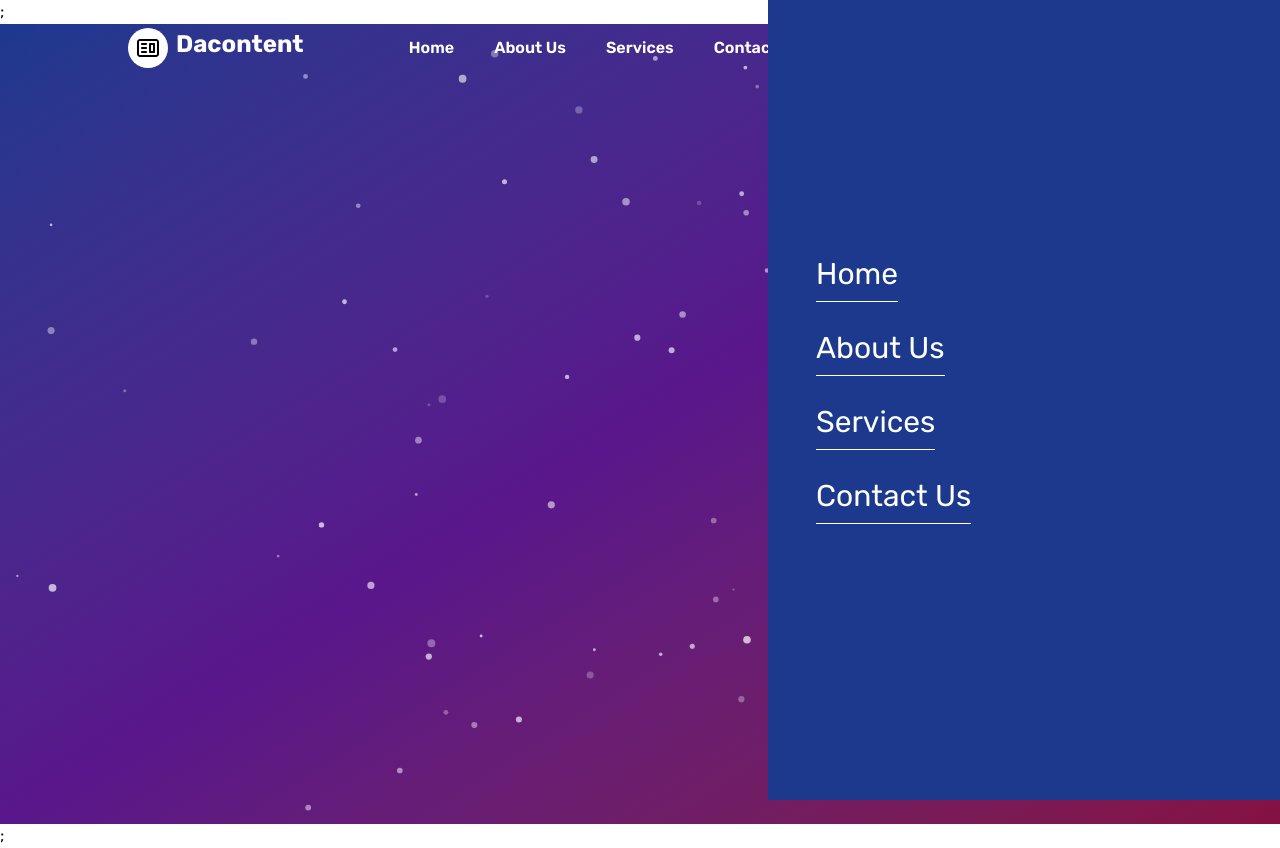
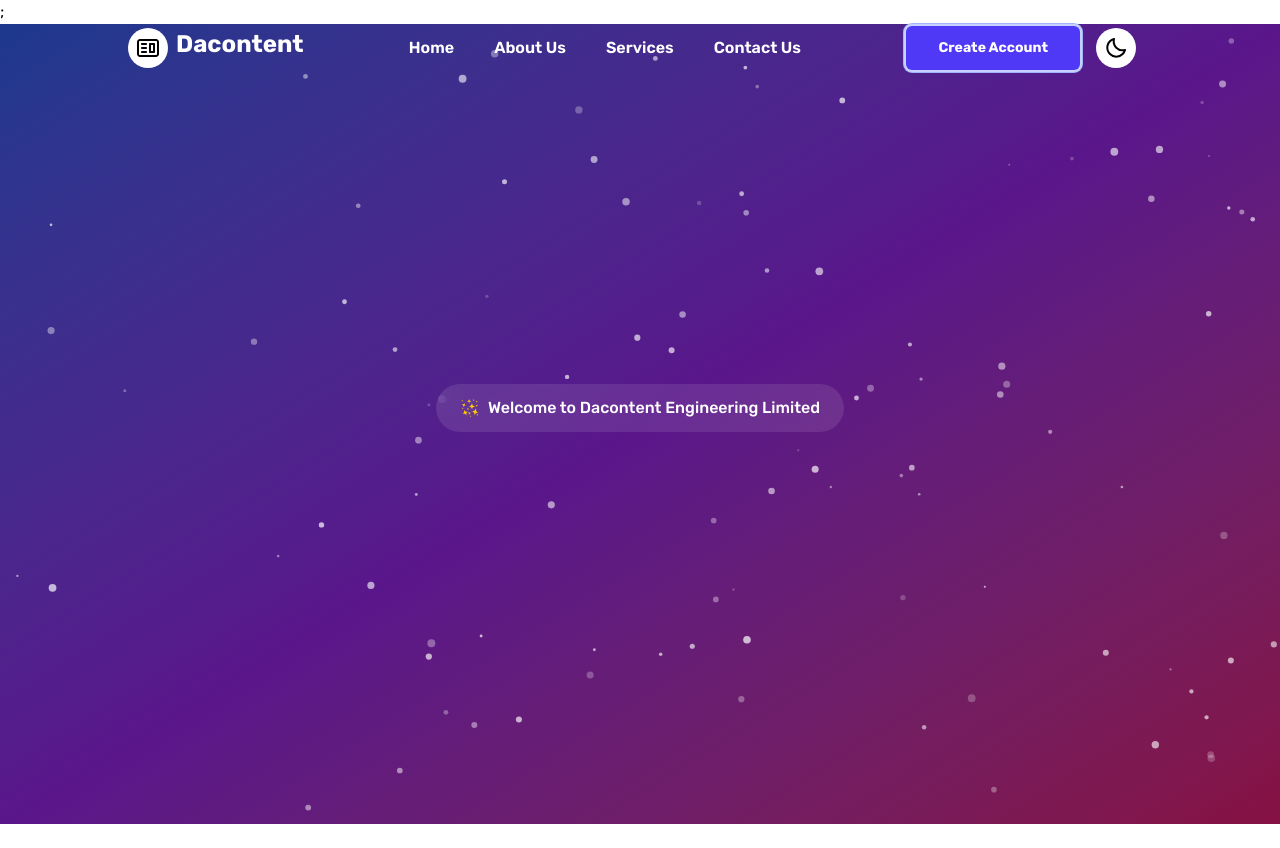
Before and after one commit to dayo8080/dacontent-frontend, a Next.js app: page / in a window 1280 px wide. After the commit the page ends 824 px from the top, so only its background shows below. Built offline with nearby package versions, Linux system fonts and the light colour scheme.

Commit message:
Hero Section begins

```diff
--- a/components/Home/Hero/Hero.tsx
+++ b/components/Home/Hero/Hero.tsx
@@ -1,4 +1,5 @@
 import React, { useEffect, useRef } from "react";
+import { GiSparkles } from "react-icons/gi";
 
 const Hero = () => {
   const canvasRef = useRef<HTMLCanvasElement>(null);
@@ -67,8 +68,18 @@ const Hero = () => {
     <div className="relative min-h-screen flex items-center justify-center overflow-hidden">
       <canvas
         ref={canvasRef}
-        className="absolute inset-0 bg-linear-to-br from-blue-900 via-purple-900 to-pink-900 dark:from-gray-950 dark:via-gray-900 dark:to-green-900"
+        className="absolute inset-0 bg-linear-to-br from-blue-900 via-purple-900 to-pink-900 dark:from-gray-950 dark:via-gray-900 dark:to-gray-900"
       />
+      <div className="relative z-10 max-w-7xl mx-auto px-4 sm:px-6 lg:px-8 text-center">
+        <div>
+          <div className="inline-flex items-center space-x-2 bg-white/10 backdrop-blur-md px-6 py-3 rounded-full mb-8">
+            <GiSparkles className="h-5 w-5 text-yellow-400" />
+            <span className="text-white font-medium">
+              Welcome to Dacontent Engineering Limited
+            </span>
+          </div>
+        </div>
+      </div>
     </div>
   );
 };
--- a/components/Home/Navbar/MobileNav.tsx
+++ b/components/Home/Navbar/MobileNav.tsx
@@ -9,7 +9,7 @@ type Props = {
 }
 
 const MobileNav = ({ closeNav, showNav }: Props) => {
-  const sideBarOpenClose = showNav ? "translate-x-0" : "-translate-x-[-100%]";
+  const sideBarOpenClose = showNav ? "translate-x-0" : "translate-x-[-100%]";
   return (
     <div>
       {/* overlay */}
@@ -26,7 +26,7 @@ const MobileNav = ({ closeNav, showNav }: Props) => {
           );
         })}
         {/* close icons */}
-        <CgClose onClick={closeNav} className="absolute top-[0.7rem] right-[1.4rem] sm:w-8 sm:h-8 w-6 h-6 cursor-pointer" />
+        <CgClose onClick={closeNav} className="absolute top-[0.7rem] right-[1.4rem] sm:w-8 sm:h-8 w-6 h-6" />
       </div>
       ;
     </div>
--- a/components/Home/Navbar/Nav.tsx
+++ b/components/Home/Navbar/Nav.tsx
@@ -2,7 +2,6 @@
 import Logo from "@/components/Helper/Logo";
 import ThemeToggler from "@/components/Helper/ThemeToggler";
 import { NAVLINKS } from "@/constant/constant";
-import { link } from "fs";
 import Link from "next/link";
 import React, { useEffect, useState } from "react";
 import { HiBars3BottomRight } from "react-icons/hi2";
@@ -24,7 +23,7 @@ const Nav = ({ openNav }: Props) => {
   }, []);
   return (
     <div
-      className={`transition-all ${navBg ? "dark:bg-amber-900 bg-blue-950 shadow-md" : "fixed"} duration-200 h-[12vh] z-100 fixed w-full`}
+      className={`transition-all ${navBg ? "dark:bg-gray-900 bg-blue-950 shadow-md" : "fixed"} duration-200 h-[12vh] z-100 fixed w-full`}
     >
       <div className="flex items-center h-full justify-between w-[90%] xl:w-[80%] mx-auto">
         {/* LOGO */}
@@ -43,7 +42,7 @@ const Nav = ({ openNav }: Props) => {
             );
           })}
         </div>
-        {/* buttons */}
+        {/* create account buttons */}
         <div className="flex items-center space-x-4">
           <a
             href="#"
```
Also changed, not shown: components/Home/Home.tsx (+5 -5 lines).
